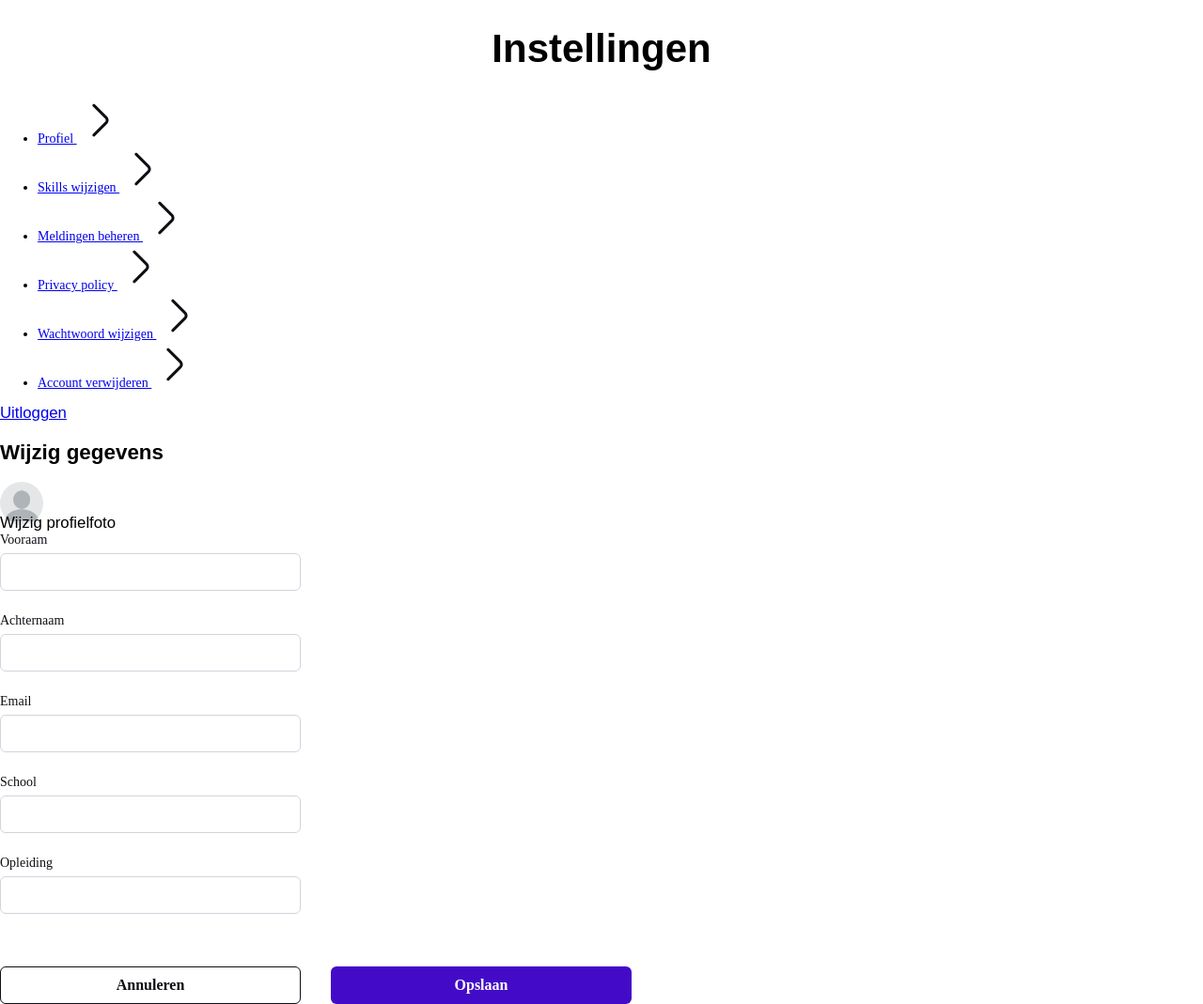
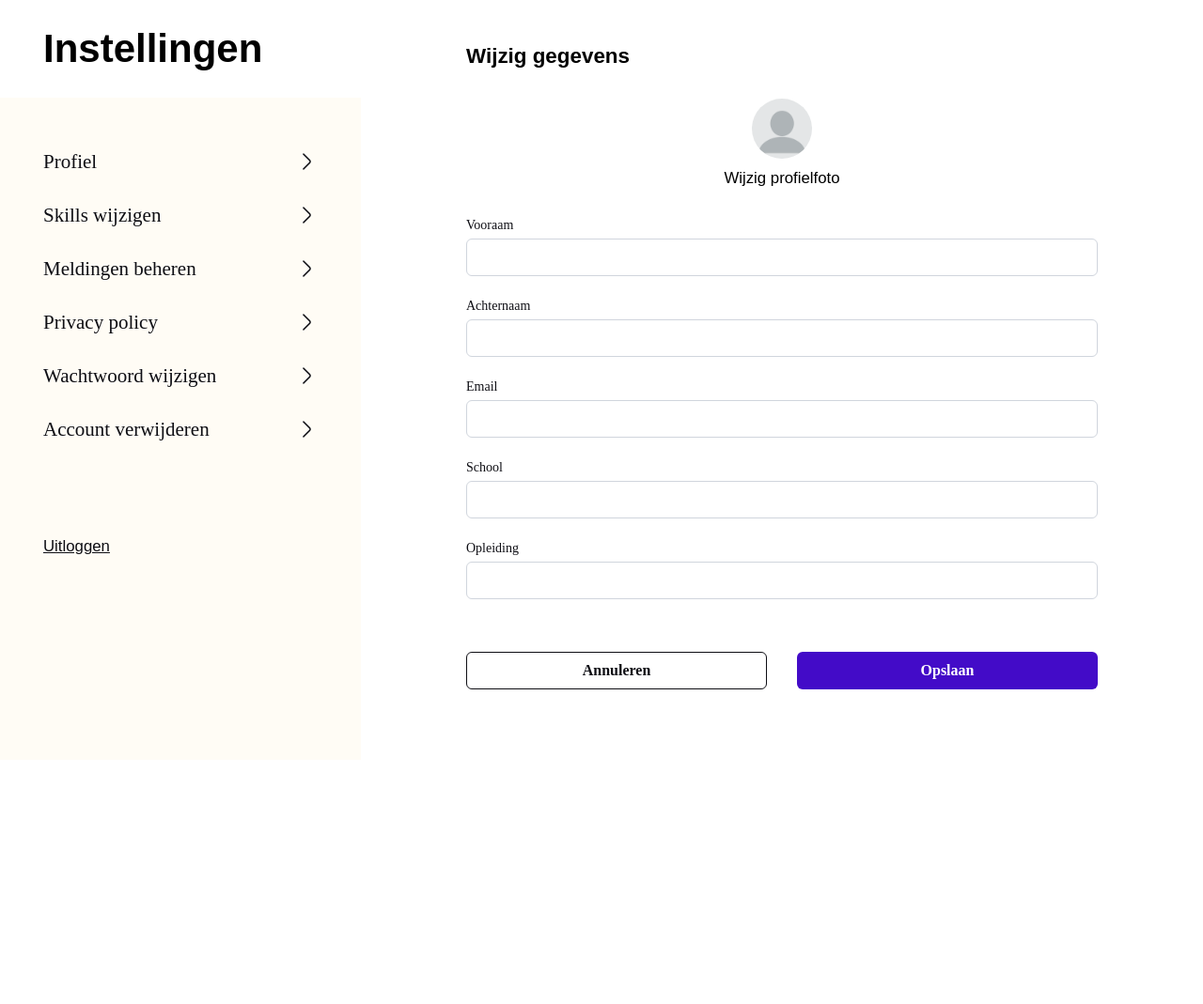
Before and after one commit to ellendeveth/SLAM, a PHP site: page /settings.php in a window 1280 px wide. Shown: the part 120-1189 px from the top of the page at 94% size. After the commit the page ends 854 px from the top, so only its background shows below. Run offline with PHP 8.4, Linux system fonts and the light colour scheme; some web fonts are replaced.

Commit message:
style: styling for settings page

```diff
--- a/style/style.css
+++ b/style/style.css
@@ -747,6 +747,84 @@ p {
     margin-left: 12px;
 }
 
+/*
+    Settings
+*/
+.settings__container {
+    display: flex;
+}
+
+.sidebar__settings {
+    width: 30%;
+}
+
+.sidebar__settings h1 {
+    text-align: left;
+    padding: 0 46px;
+}
+
+.settings__menu {
+    background-color: var(--neutral);
+    padding: 0 46px;
+    height: 96%;
+}
+
+.settings__menu ul {
+    padding: 56px 0;
+    width: 100%;
+}
+
+.settings__menu ul li {
+    list-style: none;
+    padding: 0;
+    width: 100%;
+    margin-bottom: 32px;
+}
+
+.settings__menu ul li a {
+    text-decoration: none;
+    color: var(--offblack);
+    width: 100%;
+    font-size: 21px;
+    transition: all .2s;
+}
+
+.settings__menu ul li a:hover {
+    color: var(--accent);
+}
+
+.settings__menu ul img {
+    width: 24px;
+    height: 24px;
+    float: right;
+}
+
+.logout {
+    text-decoration: underline;
+    color: var(--offblack);
+}
+
+.settings__active {
+    max-width: 800px;
+    margin: 28px auto 0;
+}
+
+.form__input__large {
+    max-width: 800px;
+}
+
+.user__img {
+    text-align: center;
+    margin: 32px 0;
+}
+
+.user__img img {
+    margin: 0 0 24px 0;
+    text-align: center;
+    width: 64px;
+    height: 64px;
+}
+
 
 /*
     media queries
```
